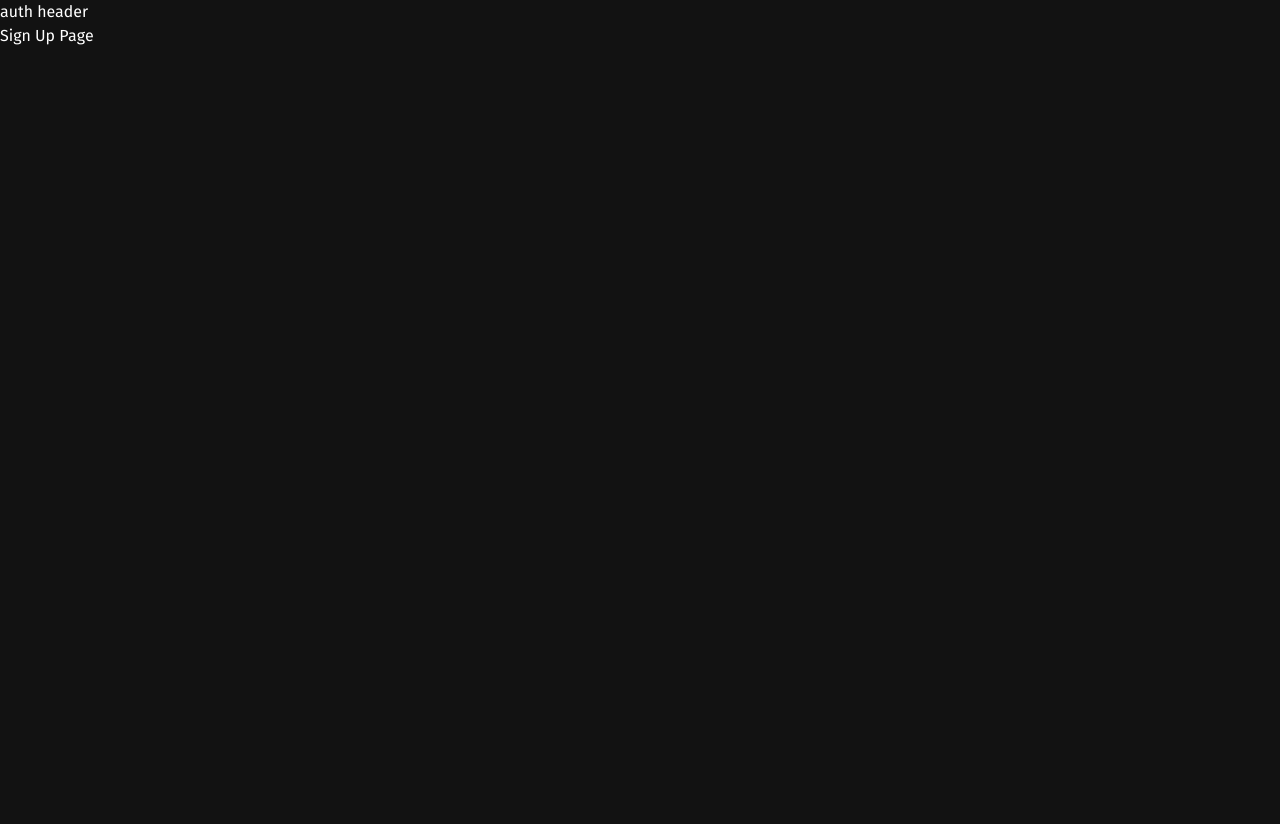
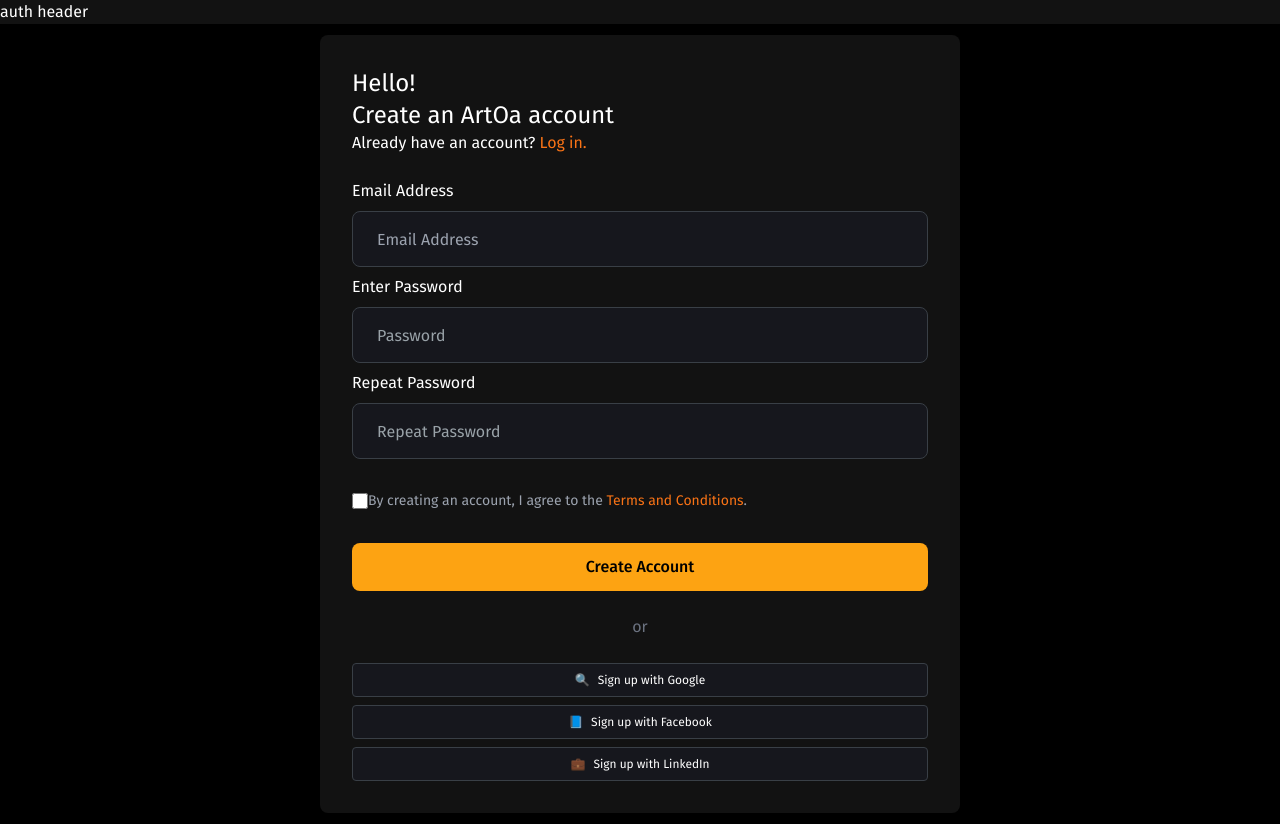
Before and after one commit to chubinaaa/artoa-FE, a Next.js app: page /sign-up in a window 1280 px wide. Before the commit the page ends 800 px from the top, so only its background shows below. Built offline with nearby package versions, Linux system fonts and the light colour scheme.

Commit message:
feat/SingUp-page

```diff
--- a/src/app/(auth)/sign-up/page.tsx
+++ b/src/app/(auth)/sign-up/page.tsx
@@ -1,3 +1,66 @@
+import { Input } from "@/components/ui/input";
+import { Button } from "@/components/ui/button";
+
 export default function SignUp() {
-  return <div>Sign Up Page</div>;
+  return (
+    <div className="flex min-h-screen items-center justify-center bg-black">
+      <div
+        className="w-3/6 rounded-lg p-8 text-white shadow-lg"
+        style={{ backgroundColor: " #121212" }}
+      >
+        <h2 className="text-2xl">Hello!</h2>
+        <p className="text-2xl">
+          Create an ArtOa account
+          <br />
+        </p>
+
+        <span className=" "> Already have an account? </span>
+        <a href="/login" className="text-base text-orange-500 hover:underline">
+          Log in.
+        </a>
+
+        <form className="mt-6">
+          <label className="text-m my-2 block">Email Address</label>
+          <Input
+            type="email"
+            placeholder="Email Address"
+            className="placeholder:text-m"
+          />
+          <label className="text-m my-2 block">Enter Password</label>
+          <Input type="password" placeholder="Password" />
+          <label className="text-m my-2 block">Repeat Password</label>
+          <Input type="password" placeholder="Repeat Password" />
+
+          <div className="my-8 flex items-center">
+            <input
+              type="checkbox"
+              className="size-4 rounded border-gray-600 text-orange-500 checked:bg-orange-500 focus:ring-0"
+            />
+            <label className="text-sm text-gray-400">
+              By creating an account, I agree to the{" "}
+              <a href="/terms" className="text-orange-500 hover:underline">
+                Terms and Conditions
+              </a>
+              .
+            </label>
+          </div>
+          <Button className="w-full">Create Account</Button>
+        </form>
+
+        <div className="my-6 text-center text-gray-500">or</div>
+
+        <div className="space-y-2">
+          <button className="flex w-full items-center justify-center rounded border bg-input-background py-2 text-xs hover:bg-gray-600">
+            <span className="mr-2">🔍</span> Sign up with Google
+          </button>
+          <button className="flex w-full items-center justify-center rounded border bg-input-background py-2 text-xs hover:bg-gray-600">
+            <span className="mr-2">📘</span> Sign up with Facebook
+          </button>
+          <button className="flex w-full items-center justify-center rounded border bg-input-background py-2 text-xs hover:bg-gray-600">
+            <span className="mr-2 text-xs">💼</span> Sign up with LinkedIn
+          </button>
+        </div>
+      </div>
+    </div>
+  );
 }
```
